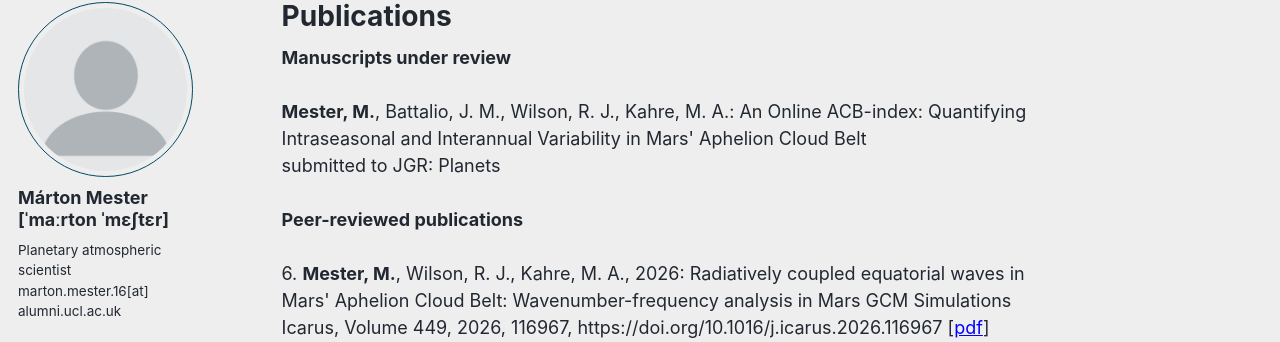
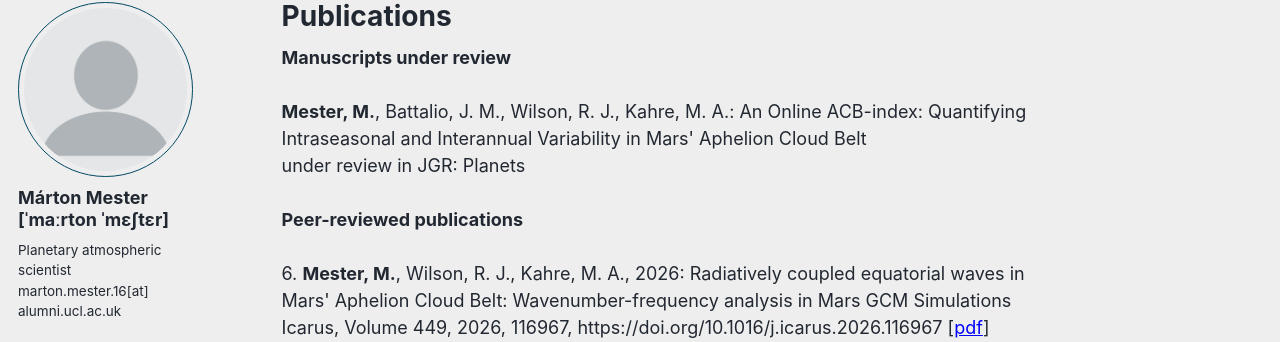
Before and after one commit to thengc6369/thengc6369.github.io, a Jekyll site: the page built from _pages/publications.html, in a window 1280 px wide and 900 px high. Shown: the part 99-441 px from the top of the window. Built offline with Jekyll 4.4.1, drawn with Linux system fonts in a browser that asks for light colours; some web fonts are replaced; a script bundle is joined from its source files by our own code; library files that are not in the unit come from our copies.

Commit message:
Update publications.html

```diff
--- a/_pages/publications.html
+++ b/_pages/publications.html
@@ -8,7 +8,7 @@ author_profile: true
 <br>
 <br>
 <b>Mester, M.</b>, Battalio, J. M., Wilson, R. J., Kahre, M. A.: An Online ACB-index: Quantifying Intraseasonal and Interannual Variability in Mars' Aphelion Cloud Belt <br>
-submitted to JGR: Planets <br>
+under review in JGR: Planets <br>
 <br>
 
 
```
